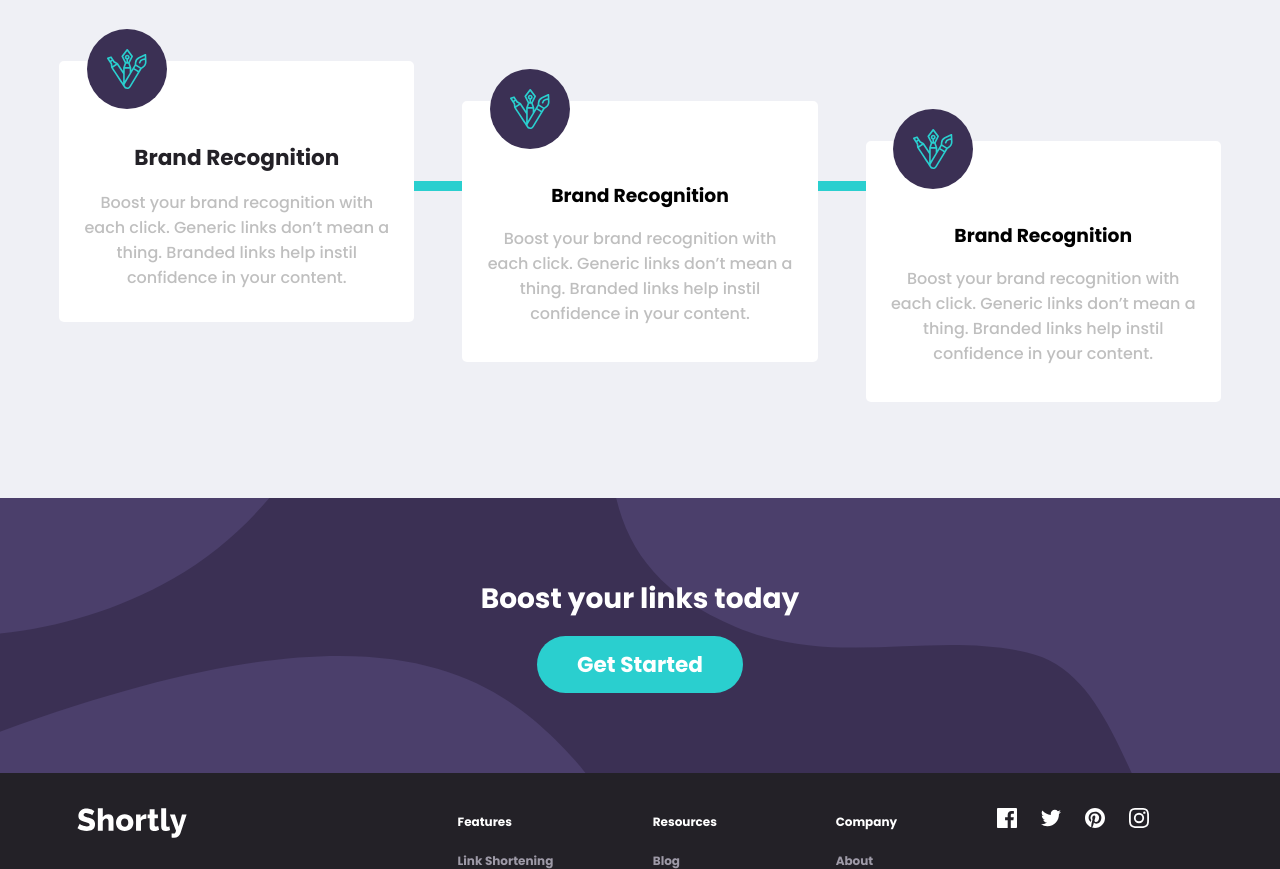
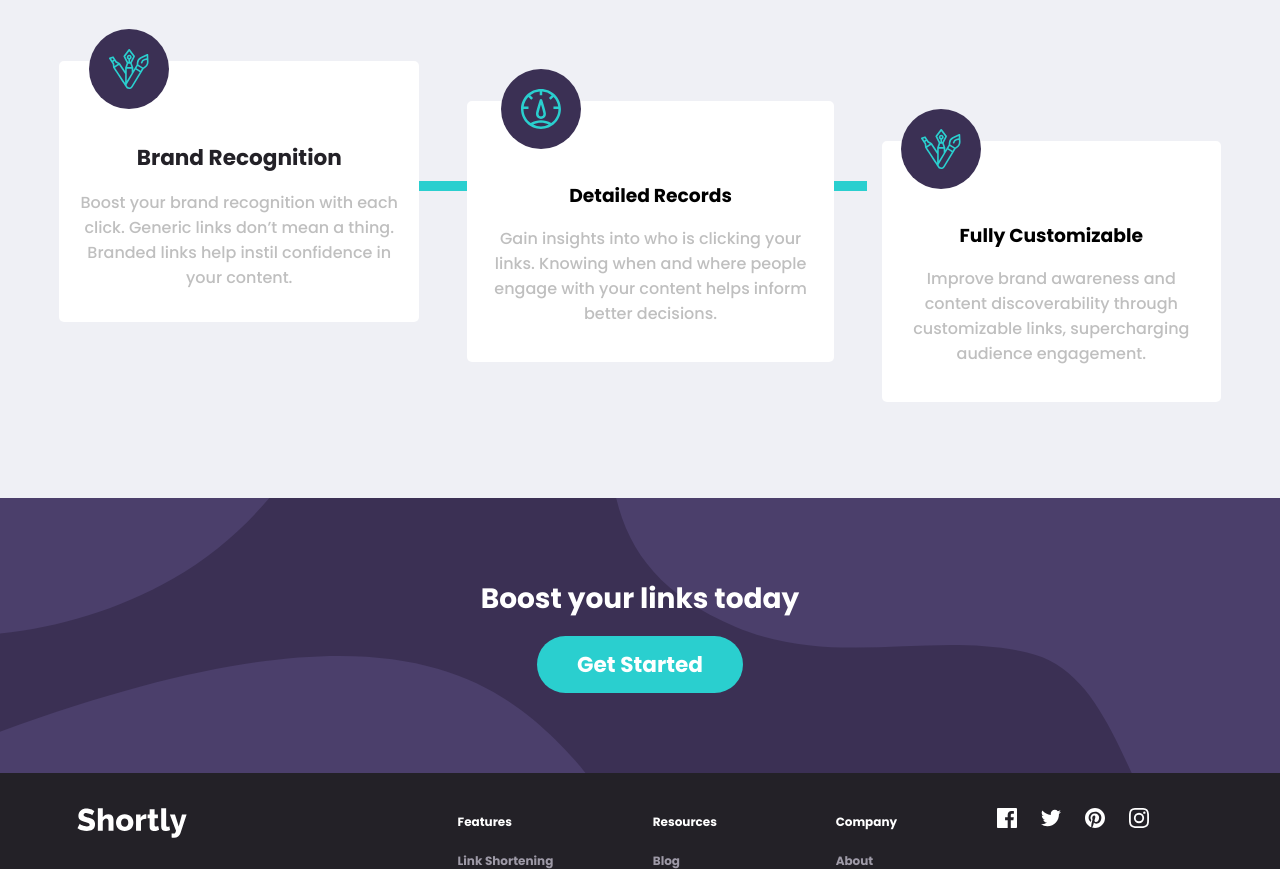
Before and after one commit to donchriscorleone/shortly-url-shortening-api-challenge-solution, a website: page index.html in a window 1280 px wide. Shown: the part 1294-2163 px from the top of the page. Drawn offline with Linux system fonts and the light colour scheme.

Commit message:
Modified feature section.

```diff
--- a/index.html
+++ b/index.html
@@ -104,13 +104,13 @@
         <div class="feature">
           <div class="feature-icon">
             <svg class="icon icon-feature">
-              <use xlink:href="./images/feature.svg#icon-fully-customizable"></use>
+              <use xlink:href="./images/feature.svg#icon-detailed-records"></use>
             </svg>
           </div>
           <div class="feature-content">
-            <h3 class="feature-content">Brand Recognition</h3>
-            <p class="feature-body">Boost your brand recognition with each click. Generic links don’t
-              mean a thing. Branded links help instil confidence in your content.
+            <h3 class="feature-content">Detailed Records</h3>
+            <p class="feature-body">Gain insights into who is clicking your links. Knowing when and where
+              people engage with your content helps inform better decisions.
             </p>
           </div>
         </div>
@@ -122,9 +122,9 @@
             </svg>
           </div>
           <div class="feature-content">
-            <h3 class="feature-content">Brand Recognition</h3>
-            <p class="feature-body">Boost your brand recognition with each click. Generic links don’t
-              mean a thing. Branded links help instil confidence in your content.
+            <h3 class="feature-content">Fully Customizable</h3>
+            <p class="feature-body">Improve brand awareness and content discoverability through customizable
+              links, supercharging audience engagement.
             </p>
           </div>
         </div>
```
